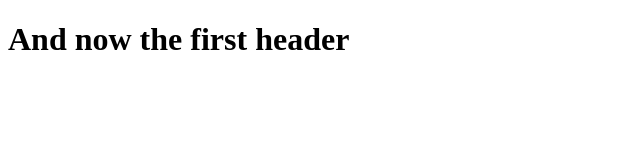
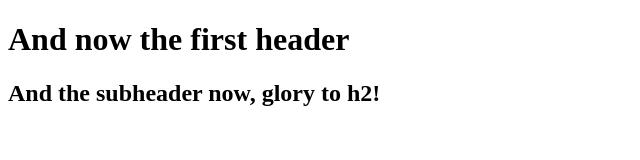
Before and after one commit to GuillaumeArp/helloWorld, a plain HTML site: page index.html in a window 1280 px wide. Shown: the whole page, without its empty margins (0-640 px from the left). Drawn offline with Linux system fonts and the light colour scheme.

Commit message:
Added h2

```diff
--- a/index.html
+++ b/index.html
@@ -7,5 +7,6 @@
 
 <body>
   <h1>And now the first header</h1>
+  <h2>And the subheader now, glory to h2!</h2>
 </body>
 </html>
```
